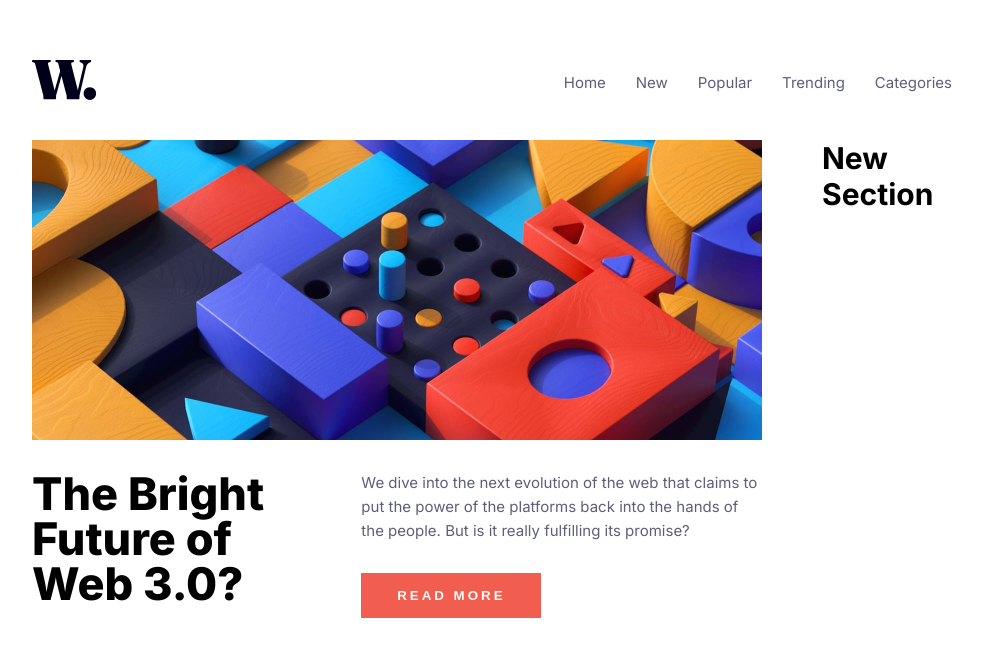
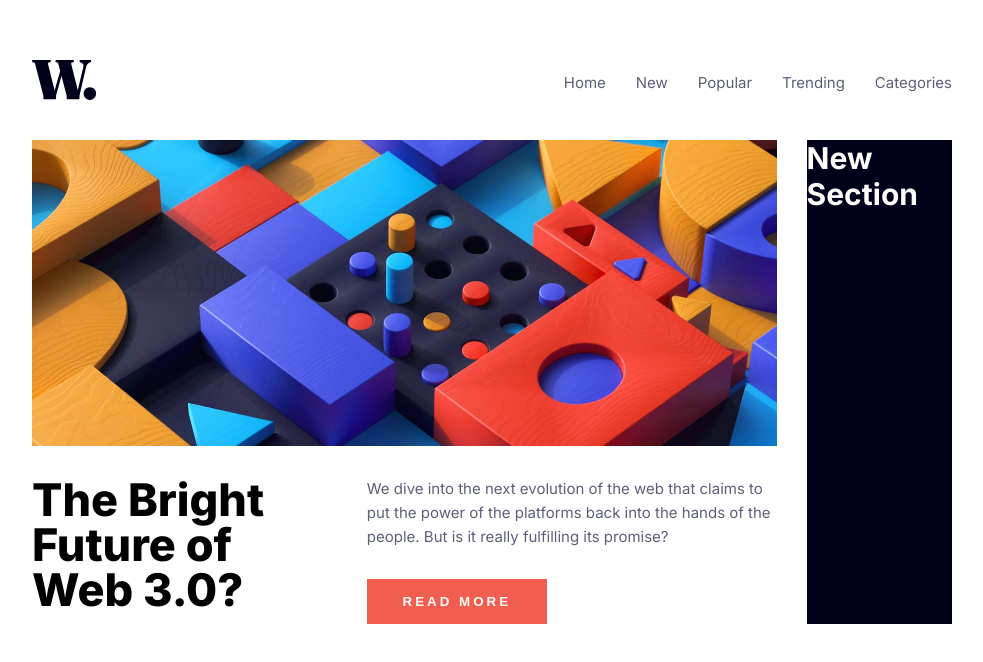
Before and after one commit to saroshfarhan/news-homepage, a React (Vite) app: page / in a window 1280 px wide. Shown: the top 662 px of the page, without its empty margins (148-1131 px from the left). Built offline with nearby package versions, Linux system fonts and the light colour scheme.

Commit message:
update in container width.

```diff
--- a/src/App.scss
+++ b/src/App.scss
@@ -23,6 +23,6 @@ a {
     margin-top: 2.4rem;
     display: grid;
     grid-template-columns: 2.4fr 1fr;
-    gap: 4rem;
+    gap: 2rem;
   }
 }
--- a/src/components/mainSection/mainSection.scss
+++ b/src/components/mainSection/mainSection.scss
@@ -7,7 +7,7 @@ $VeryDarkBlue: hsl(240, 100%, 5%);
 
 .main-image {
   img {
-    height: 20rem;
+    height: 20.4rem;
     object-fit: cover;
   }
 }
--- a/src/components/newSection/newSection.jsx
+++ b/src/components/newSection/newSection.jsx
@@ -1,8 +1,9 @@
 import React from "react";
+import "./newSection.scss";
 
 function NewSection() {
   return (
-    <div>
+    <div className="new-section-container">
       <h1>New Section</h1>
     </div>
   );
--- a/src/components/newSection/newSection.scss
+++ b/src/components/newSection/newSection.scss
@@ -0,0 +1,11 @@
+$SoftOrange: hsl(35, 77%, 62%);
+$SoftRed: hsl(5, 85%, 63%);
+$OffWhite: hsl(36, 100%, 99%);
+$GrayishBlue: hsl(233, 8%, 79%);
+$DarkGrayishBlue: hsl(236, 13%, 42%);
+$VeryDarkBlue: hsl(240, 100%, 5%);
+
+.new-section-container {
+  background-color: $VeryDarkBlue;
+  color: $OffWhite;
+}
```
